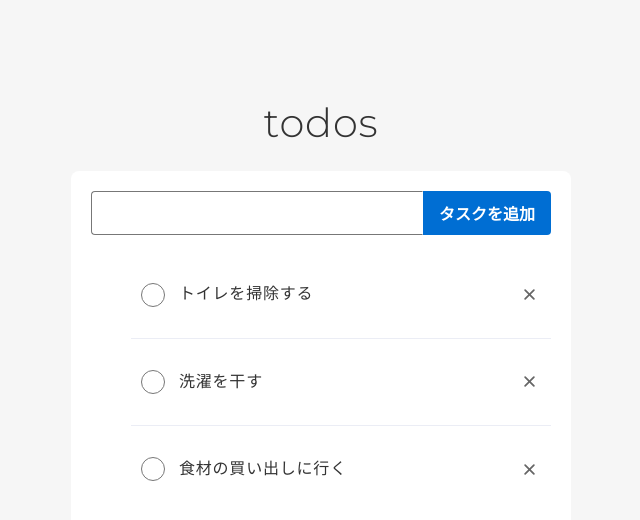
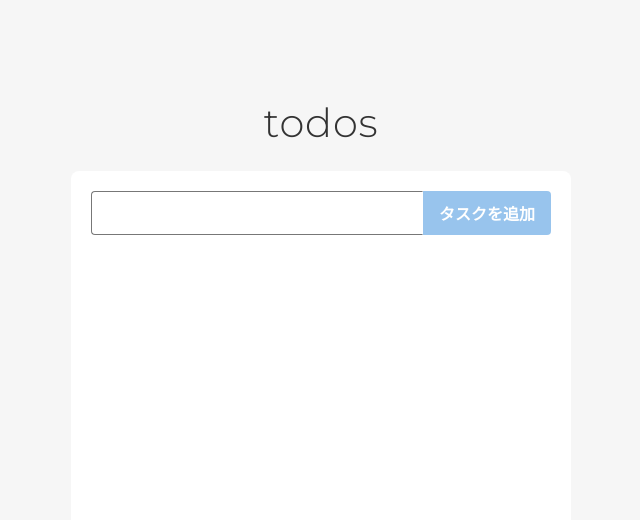
Before and after one commit to shoco55/todo-react, a React (Create React App) app: page / in a window 1280 px wide. Shown: the top 520 px of the page, without its empty margins (319-959 px from the left). Built offline with nearby package versions, Linux system fonts and the light colour scheme; what emotion-reset would draw is missing.

Commit message:
タスク追加機能を実装、UUID導入

```diff
--- a/package.json
+++ b/package.json
@@ -17,6 +17,7 @@
     "react-dom": "17.0.2",
     "react-scripts": "5.0.1",
     "typescript": "^4.6.3",
+    "uuid": "^8.3.2",
     "web-vitals": "^2.1.0"
   },
   "scripts": {
@@ -51,6 +52,7 @@
   "devDependencies": {
     "@emotion/babel-plugin": "^11.9.2",
     "@stylelint/postcss-css-in-js": "^0.37.2",
+    "@types/uuid": "^8.3.4",
     "@typescript-eslint/eslint-plugin": "^5.20.0",
     "@typescript-eslint/parser": "^5.20.0",
     "eslint": "^8.13.0",
--- a/src/assets/css/foundation/variables.ts
+++ b/src/assets/css/foundation/variables.ts
@@ -16,3 +16,7 @@ export const color = {
   iconHover: palette.lightGray,
   background: palette.lightGray3,
 };
+
+export const size = {
+  contentHeight: '70vh'
+}
--- a/src/components/TodoAdd/TodoAdd.tsx
+++ b/src/components/TodoAdd/TodoAdd.tsx
@@ -1,16 +1,45 @@
-import { VFC } from 'react';
+import { VFC, useState, ChangeEvent, FormEvent } from 'react';
 import { css } from '@emotion/react';
 
 import { palette, color } from 'assets/css/foundation/variables';
 
-export const TodoAdd: VFC = () => {
+type Props = {
+  addTodo: (text: string) => void;
+};
+
+export const TodoAdd: VFC<Props> = (props) => {
+  const { addTodo } = props;
+
+  const [todoText, setTodoText] = useState('');
+
+  const updateTodoText = (event: ChangeEvent<HTMLInputElement>) => {
+    setTodoText(event.target.value);
+  };
+
+  const isAddButtonDisabled = () => {
+    return todoText.length < 1;
+  };
+
+  const handleSubmit = (event: FormEvent<HTMLFormElement>) => {
+    event.preventDefault();
+
+    addTodo(todoText);
+    setTodoText('');
+  };
+
   return (
-    <div css={container}>
-      <input type="text" title="タスク追加用のフォーム" css={addInput} />
-      <button type="button" css={addButton}>
+    <form css={container} onSubmit={handleSubmit}>
+      <input
+        type="text"
+        title="タスクを入力"
+        css={addInput}
+        value={todoText}
+        onChange={updateTodoText}
+      />
+      <button type="submit" css={addButton} disabled={isAddButtonDisabled()}>
         タスクを追加
       </button>
-    </div>
+    </form>
   );
 };
 
@@ -44,4 +73,9 @@ const addButton = css`
   &:hover {
     background-color: ${color.primaryDark};
   }
+
+  &:disabled {
+    pointer-events: none;
+    opacity: 0.4;
+  }
 `;
--- a/src/components/TodoList/TodoList.tsx
+++ b/src/components/TodoList/TodoList.tsx
@@ -1,11 +1,13 @@
-import { VFC } from 'react';
+import { VFC, useRef, useState, useEffect } from 'react';
 import { css } from '@emotion/react';
 
 import deleteImage from 'assets/images/cross.svg';
 
+import { usePrevious } from 'hooks/usePrevious';
+
 import { TodoType } from 'types/todo';
 
-import { palette, color } from 'assets/css/foundation/variables';
+import { palette, color, size } from 'assets/css/foundation/variables';
 
 type Props = {
   todos: TodoType[];
@@ -14,8 +16,37 @@ type Props = {
 export const TodoList: VFC<Props> = (props) => {
   const { todos } = props;
 
+  const listRef = useRef(null);
+  const [listHeight, setListHeight] = useState(0);
+  const prevListHeight = usePrevious(listHeight);
+
+  const scrollToBottom = () => {
+    if (listRef?.current == null) return;
+
+    const listElement: HTMLElement = listRef.current;
+    listElement.scrollTo({
+      top: listHeight,
+      left: 0,
+      behavior: 'smooth',
+    });
+  };
+
+  useEffect(() => {
+    if (listRef?.current == null) return;
+    const listElement: HTMLElement = listRef.current;
+    setListHeight(listElement.scrollHeight);
+    // eslint-disable-next-line react-hooks/exhaustive-deps
+  }, [todos]);
+
+  useEffect(() => {
+    if (prevListHeight && prevListHeight < listHeight) {
+      scrollToBottom();
+    }
+    // eslint-disable-next-line react-hooks/exhaustive-deps
+  }, [listHeight]);
+
   return (
-    <ul css={list}>
+    <ul css={list} ref={listRef}>
       {todos.map((todo) => {
         const { id, content, isCompleted } = todo;
         return (
@@ -44,16 +75,14 @@ export const TodoList: VFC<Props> = (props) => {
 };
 
 const list = css`
+  max-height: calc(${size.contentHeight} - 100px);
   list-style-type: none;
   overflow-y: auto;
 `;
 
 const listItem = css`
-  padding: 1em 0.4em;
-
-  & + & {
-    border-top: 1px solid ${color.hr};
-  }
+  padding: 1em 1em 1em 0.4em;
+  border-bottom: 1px solid ${color.hr};
 `;
 
 const itemCard = css`
--- /dev/null
+++ b/src/hooks/usePrevious.ts
@@ -0,0 +1,11 @@
+import { useRef, useEffect } from 'react';
+
+export function usePrevious<T>(state: T): T | undefined {
+  const ref = useRef<T>();
+
+  useEffect(() => {
+    ref.current = state;
+  });
+
+  return ref.current;
+}
--- a/src/pages/Todo.tsx
+++ b/src/pages/Todo.tsx
@@ -1,39 +1,33 @@
 import { useState } from 'react';
 import { css } from '@emotion/react';
+import { v4 as uuidv4 } from 'uuid';
 
 import { TodoList } from 'components/TodoList/TodoList';
 import { TodoAdd } from 'components/TodoAdd/TodoAdd';
 
 import { TodoType } from 'types/todo';
 
-import { palette, color } from 'assets/css/foundation/variables';
+import { palette, color, size } from 'assets/css/foundation/variables';
 
 export const Todo = () => {
-  const initialTodos: TodoType[] = [
-    {
-      id: 0,
-      content: 'トイレを掃除する',
+  const [todos, setTodos] = useState<TodoType[]>([]);
+
+  const addTodo = (text: string) => {
+    const newTodo: TodoType = {
+      id: uuidv4(),
+      content: text,
       isCompleted: false,
-    },
-    {
-      id: 1,
-      content: '洗濯を干す',
-      isCompleted: false,
-    },
-    {
-      id: 2,
-      content: '食材の買い出しに行く',
-      isCompleted: false,
-    },
-  ];
-  const [todos] = useState(initialTodos);
+    };
+    const newTodos = [...todos, newTodo];
+    setTodos(newTodos);
+  };
 
   return (
     <div css={wrapper}>
       <h1 css={title}>todos</h1>
       <div css={content}>
         <div>
-          <TodoAdd />
+          <TodoAdd addTodo={addTodo} />
           <div css={todoListWrapper}>
             <TodoList todos={todos} />
           </div>
@@ -55,7 +49,7 @@ const wrapper = css`
 const content = css`
   width: 500px;
   max-width: 92%;
-  height: 70vh;
+  height: ${size.contentHeight};
   padding: 20px;
   background-color: ${palette.white};
   border-radius: 8px;
--- a/src/types/todo.ts
+++ b/src/types/todo.ts
@@ -1,5 +1,5 @@
 export type TodoType = {
-  id: number;
+  id: string;
   content: string;
   isCompleted: boolean;
 };
```
Also changed, not shown: 1 other file (tests, documents, lock files or other folders).
